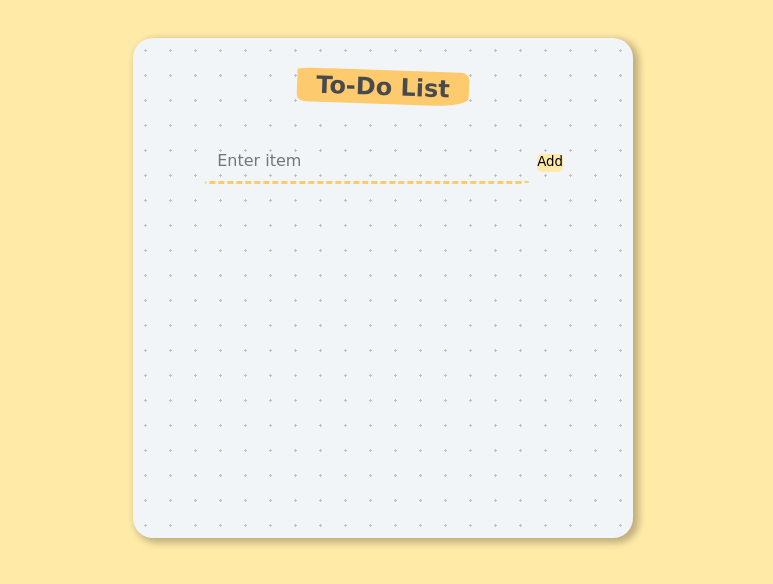
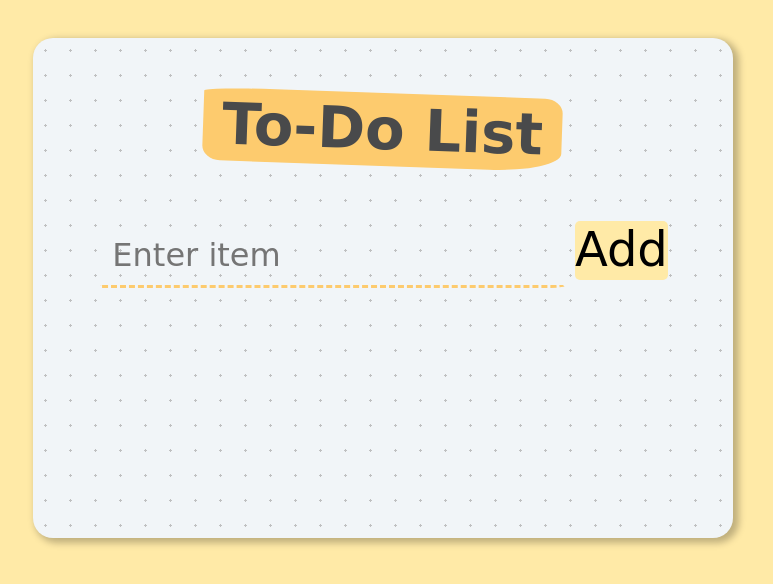
Before and after one commit to mehdiManz/static-todo-list, a plain HTML site: page index.html in a window 1280 px wide. Shown: the whole page, without its empty margins (257-1030 px from the left). Drawn offline with Linux system fonts and the light colour scheme.

Commit message:
Update styles.css

```diff
--- a/styles.css
+++ b/styles.css
@@ -8,15 +8,18 @@ body {
   align-items: center;
   color: hsl(198, 1%, 29%);
   font-family: "Architects Daughter", cursive;
+
   text-align: center;
-  font-size: 130%;
+  font-size: 180%;
 }
-
+body > div.container > div.heading > h1{
+  font-size: 200%;
+}
 .container {
-  width: 100%;
+  width: 200%;
   height: auto;
   min-height: 500px;
-  max-width: 500px;
+  max-width: 700px;
   min-width: 250px;
   background: #f1f5f8;
   background-image: radial-gradient(#bfc0c1 7.2%, transparent 0);
@@ -49,7 +52,7 @@ body {
   border: solid 3px transparent;
   border-bottom: dashed 3px #fdcb6e;
   font-family: "Architects Daughter", cursive;
-  font-size: 1rem;
+  font-size: 2rem;
   color: hsla(260, 2%, 25%, 0.7);
   width: 70%;
   margin-bottom: 20px;
@@ -63,6 +66,7 @@ button {
   padding-bottom: 3px;
   border-radius: 5px;
   background-color: #ffeaa7;
+  font-size: 3rem;
 }
 button span {
   background: #f1f5f8;
```
